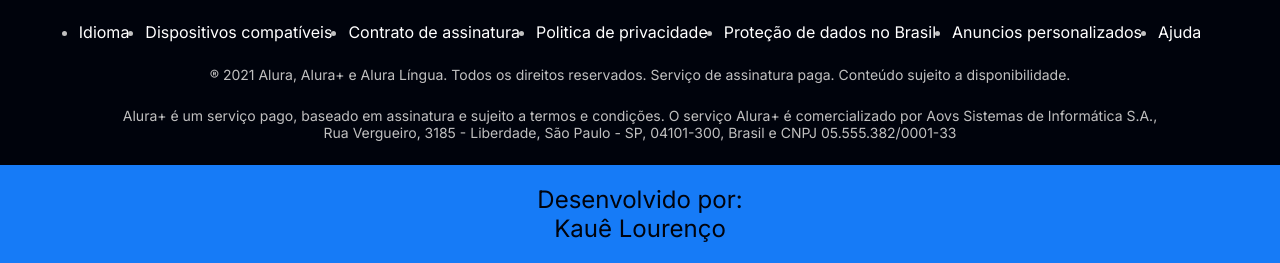
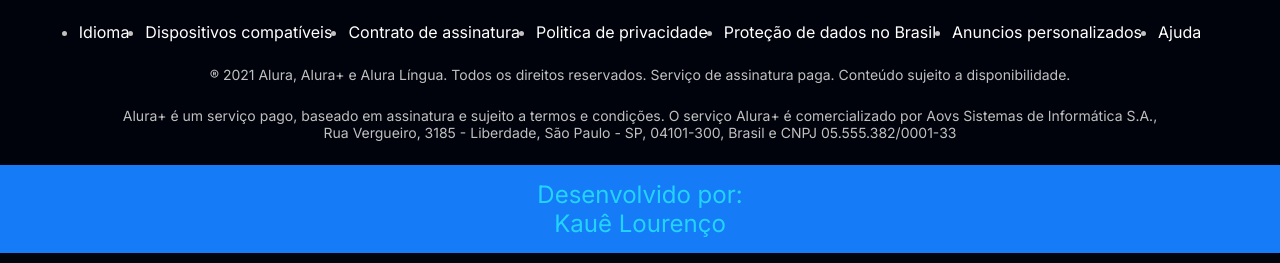
Before and after one commit to Kaue-Lourenco/alura-plus, a plain HTML site: page index.html in a window 1280 px wide. Shown: the part 3737-4000 px from the top of the page. Drawn offline with Linux system fonts and the light colour scheme.

Commit message:
alteri a cor de fundo da seção criador

```diff
--- a/styles/styles.css
+++ b/styles/styles.css
@@ -164,10 +164,10 @@ footer {
 
 .criador {
     background-color: var(--botao-azul);
-    color: var(--cor-backgroud);
+    color: #22d4fd;
     font-family: var(--fonte-inter);
     font-weight: 400;
     font-size: x-large;
-    padding-top: 20px;
-    padding-bottom: 20px;
+    padding-top: 15px;
+    padding-bottom: 15px;
 }
```
